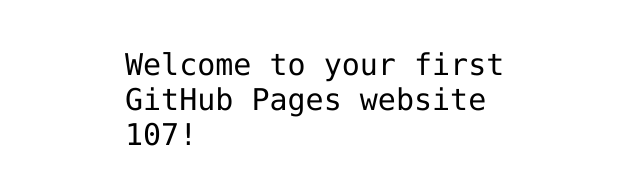
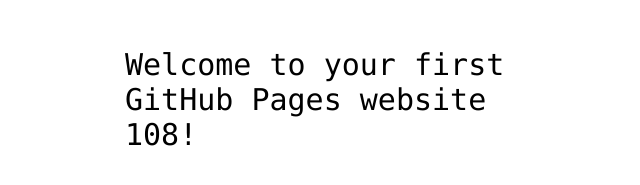
Before and after one commit to vipuldpatel/hello-world, a plain HTML site: page index.html in a window 1280 px wide. Shown: the part 341-526 px from the top of the page, 315-955 px from the left. Drawn offline with Linux system fonts and the light colour scheme.

Commit message:
Update index.html

```diff
--- a/index.html
+++ b/index.html
@@ -12,7 +12,7 @@
 <img src="https://octodex.github.com/images/daftpunktocat-thomas.gif" id="octocat" alt="octocat-gif" />
 
 <!-- Change this code here by copy and pasting your template on line 15 -->
-<p>Welcome to your first GitHub Pages website 107!</p>
+<p>Welcome to your first GitHub Pages website 108!</p>
 
 </body>
 </html>
```
